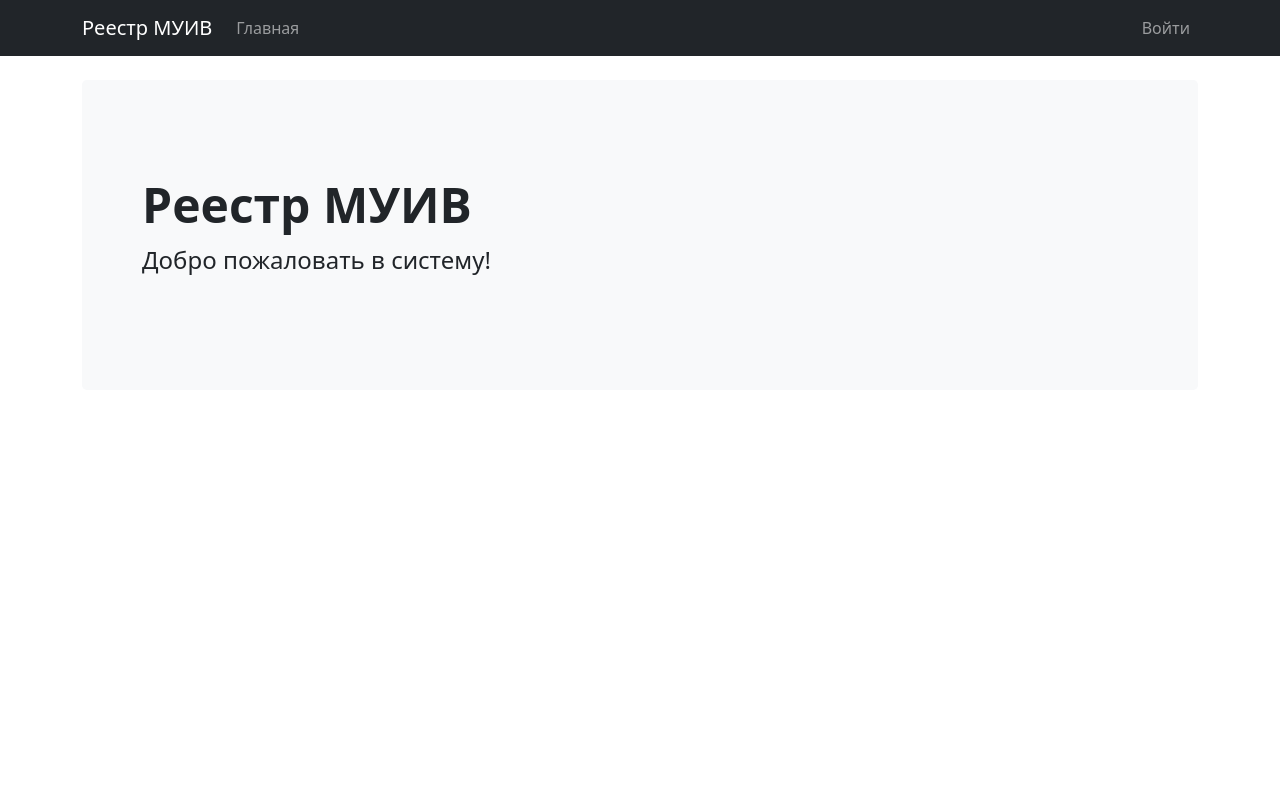
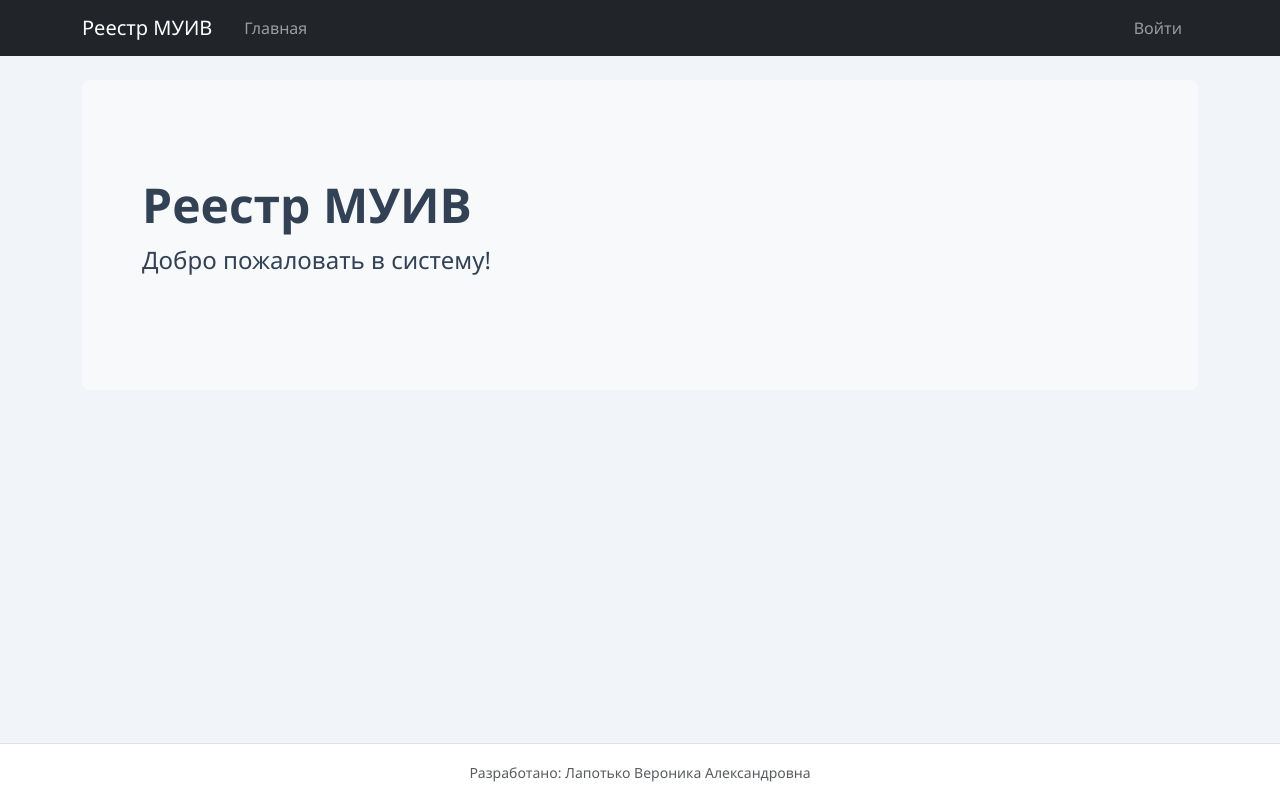
Before and after one commit to LapotkoVeronikaA/IS_openStreetMap, a Flask app: page / in a window 1280 px wide. Run offline with Flask 3, Linux system fonts and the light colour scheme; some libraries are stand-ins or nearby versions.

Commit message:
обновлен базовый шаблон, добавлены кастомные стили

```diff
--- a/app/templates/base.html
+++ b/app/templates/base.html
@@ -4,12 +4,93 @@
     <meta charset="UTF-8">
     <meta name="viewport" content="width=device-width, initial-scale=1">
     <title>{% block title %}Реестр МУИВ{% endblock %}</title>
-    <link href="https://cdn.jsdelivr.net/npm/bootstrap@5.1.3/dist/css/bootstrap.min.css" rel="stylesheet">
+
+    <!-- Bootstrap 5 -->
+    <link href="{{ url_for('static', filename='bootstrap.min.css') }}" rel="stylesheet">
+
+    <!-- Font Awesome -->
+    <link rel="stylesheet" href="{{ url_for('static', filename='fontawesome-free-6.4.0-web/css/all.min.css') }}">
+
+    <!-- Кастомные стили -->
+    <style>
+        :root {
+            --primary-dark: #2c3e50;
+            --primary-blue: #3498db;
+            --accent-red: #e74c3c;
+            /* Новая цветовая палитра */
+            --body-bg: #f1f5f9; /* Мягкий фон */
+            --card-bg: #ffffff;
+            --text-color: #334155; /* Мягкий цвет текста */
+            --border-color: #e2e8f0;
+        }
+
+        html, body {
+            height: 100%;
+        }
+
+        body {
+            background-color: var(--body-bg);
+            color: var(--text-color);
+            font-family: 'Segoe UI', system-ui, -apple-system, sans-serif;
+            display: flex;
+            flex-direction: column;
+        }
+
+        main {
+            flex-grow: 1;
+        }
+
+        .card-modern {
+            background-color: var(--card-bg);
+            border: 1px solid var(--border-color);
+            border-radius: 0.75rem;
+            box-shadow: 0 4px 6px -1px rgb(0 0 0 / 0.07), 0 2px 4px -2px rgb(0 0 0 / 0.07);
+            transition: box-shadow 0.2s ease-in-out, transform 0.2s ease-in-out;
+        }
+
+        .card-modern:hover {
+            transform: translateY(-2px);
+            box-shadow: 0 10px 15px -3px rgb(0 0 0 / 0.1), 0 4px 6px -2px rgb(0 0 0 / 0.1);
+        }
+
+        .table-modern {
+            --bs-table-bg: transparent;
+            --bs-table-striped-bg: #f8fafc;
+        }
+
+        .table-modern thead th {
+            background: var(--primary-dark);
+            color: white;
+            border: none;
+            padding: 1rem;
+        }
+
+        .table-modern tbody tr {
+            transition: background-color 0.2s;
+        }
+
+        .table-modern tbody tr:hover {
+            background-color: #f0f4fa !important;
+        }
+
+        .navbar-dark .navbar-nav .nav-link {
+            transition: background-color 0.2s ease-in-out;
+            border-radius: 0.375rem;
+            padding: 0.5rem 1rem;
+        }
+        .navbar-dark .navbar-nav .nav-link:hover,
+        .navbar-dark .navbar-nav .nav-link:focus {
+            background-color: rgba(255, 255, 255, 0.1);
+        }
+    </style>
+
+    {% block extra_css %}{% endblock %}
 </head>
 <body>
     {% include '_navbar.html' %}
 
     <main class="container py-4">
+        <!-- Flash-сообщения -->
         {% with messages = get_flashed_messages(with_categories=true) %}
             {% if messages %}
                 {% for category, message in messages %}
@@ -21,8 +102,23 @@
             {% endif %}
         {% endwith %}
 
+        <!-- Хлебные крошки -->
+        {% block breadcrumbs %}{% endblock %}
+
+        <!-- Основной контент -->
         {% block content %}{% endblock %}
     </main>
-    <script src="https://cdn.jsdelivr.net/npm/bootstrap@5.1.3/dist/js/bootstrap.bundle.min.js"></script>
+
+    <footer class="text-center py-3 bg-white border-top">
+        <div class="container">
+            <span class="text-muted small">
+                Разработано: Лапотько Вероника Александровна
+            </span>
+        </div>
+    </footer>
+
+    <!-- Скрипты -->
+    <script src="{{ url_for('static', filename='bootstrap.bundle.min.js') }}"></script>
+    {% block extra_js %}{% endblock %}
 </body>
 </html>
```
